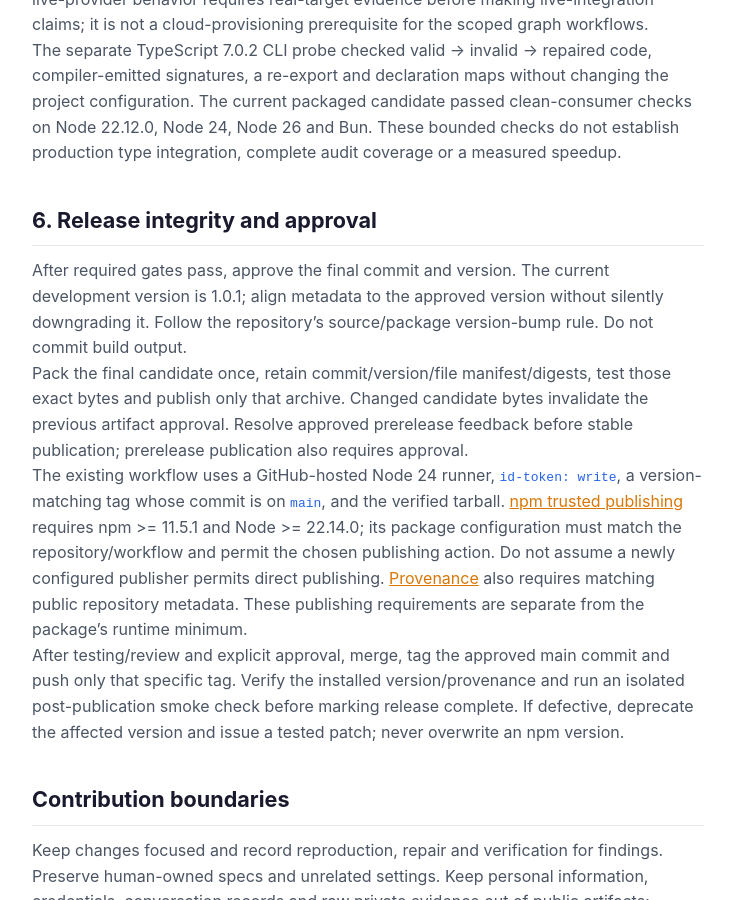
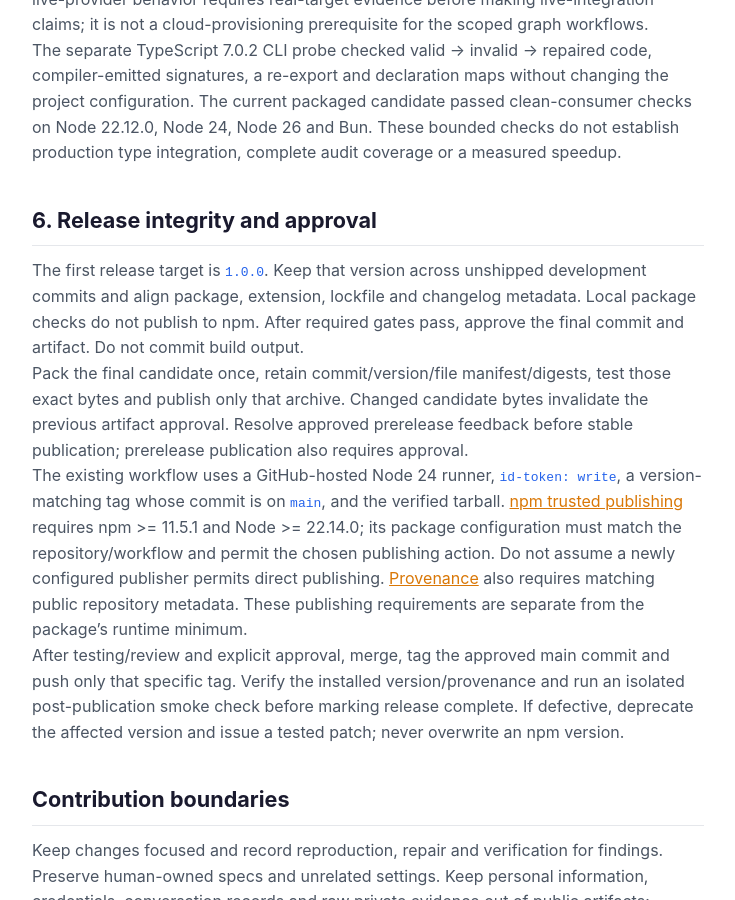
Before and after one commit to specdog/dotdog, a Jekyll site: the page built from docs/v1-release-plan.md, in a window 1280 px wide and 900 px high, scrolled down 6134 px. Shown: the whole window, without its empty margins (272-1007 px from the left). Built offline with Jekyll 4.4.1, drawn with Linux system fonts in a browser that asks for light colours.

Commit message:
chore: align the unreleased candidate to 1.0.0

```diff
--- a/docs/v1-release-plan.md
+++ b/docs/v1-release-plan.md
@@ -119,7 +119,7 @@ The separate TypeScript 7.0.2 CLI probe checked valid → invalid → repaired c
 
 ## 6. Release integrity and approval
 
-After required gates pass, approve the final commit and version. The current development version is 1.0.1; align metadata to the approved version without silently downgrading it. Follow the repository's source/package version-bump rule. Do not commit build output.
+The first release target is `1.0.0`. Keep that version across unshipped development commits and align package, extension, lockfile and changelog metadata. Local package checks do not publish to npm. After required gates pass, approve the final commit and artifact. Do not commit build output.
 
 Pack the final candidate once, retain commit/version/file manifest/digests, test those exact bytes and publish only that archive. Changed candidate bytes invalidate the previous artifact approval. Resolve approved prerelease feedback before stable publication; prerelease publication also requires approval.
 
--- a/extension.yml
+++ b/extension.yml
@@ -3,7 +3,7 @@
   "extension": {
     "id": "dotdog",
     "name": "Dotdog",
-    "version": "1.0.1",
+    "version": "1.0.0",
     "description": "Import GitHub Spec Kit artifacts into local knowledge graphs for validation, analysis, search, and MCP queries.",
     "author": "specdog",
     "repository": "https://github.com/specdog/dotdog",
--- a/packages/dotdog/package.json
+++ b/packages/dotdog/package.json
@@ -1,6 +1,6 @@
 {
   "name": "dotdog",
-  "version": "1.0.1",
+  "version": "1.0.0",
   "description": "CLI tool for structured software specifications. Validate .dog files, compile .dag graphs, query via MCP.",
   "type": "module",
   "main": "dist/cli.js",
```
Also changed, not shown: AGENTS.md (+1 -1 lines), CONTRIBUTING.md (+1 -1 lines), docs/spec-kit-extension.md (+1 -1 lines), docs/v1-security-audit.md (+1 -1 lines), CHANGELOG.md, packages/dotdog/CHANGELOG.md, 1 other file.
